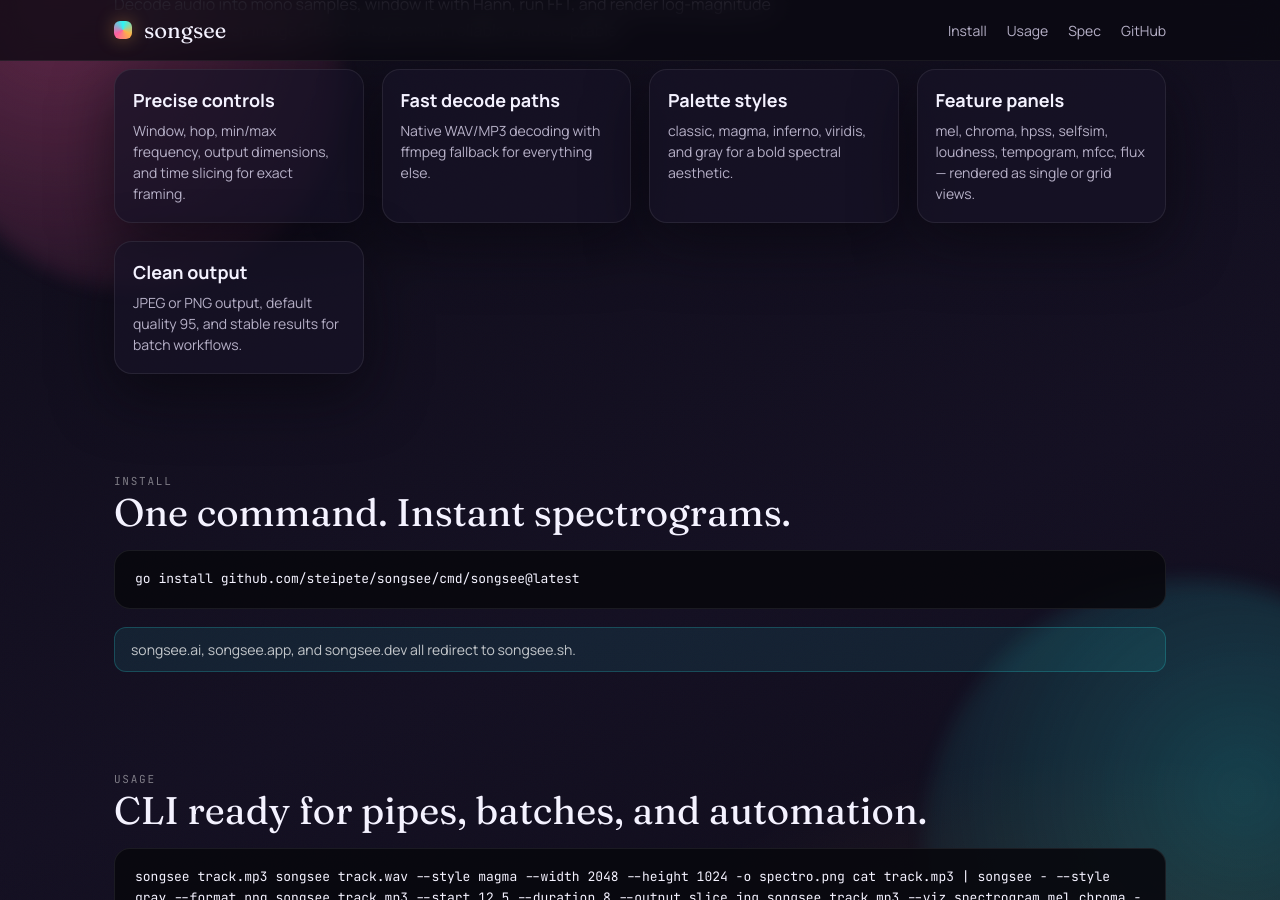
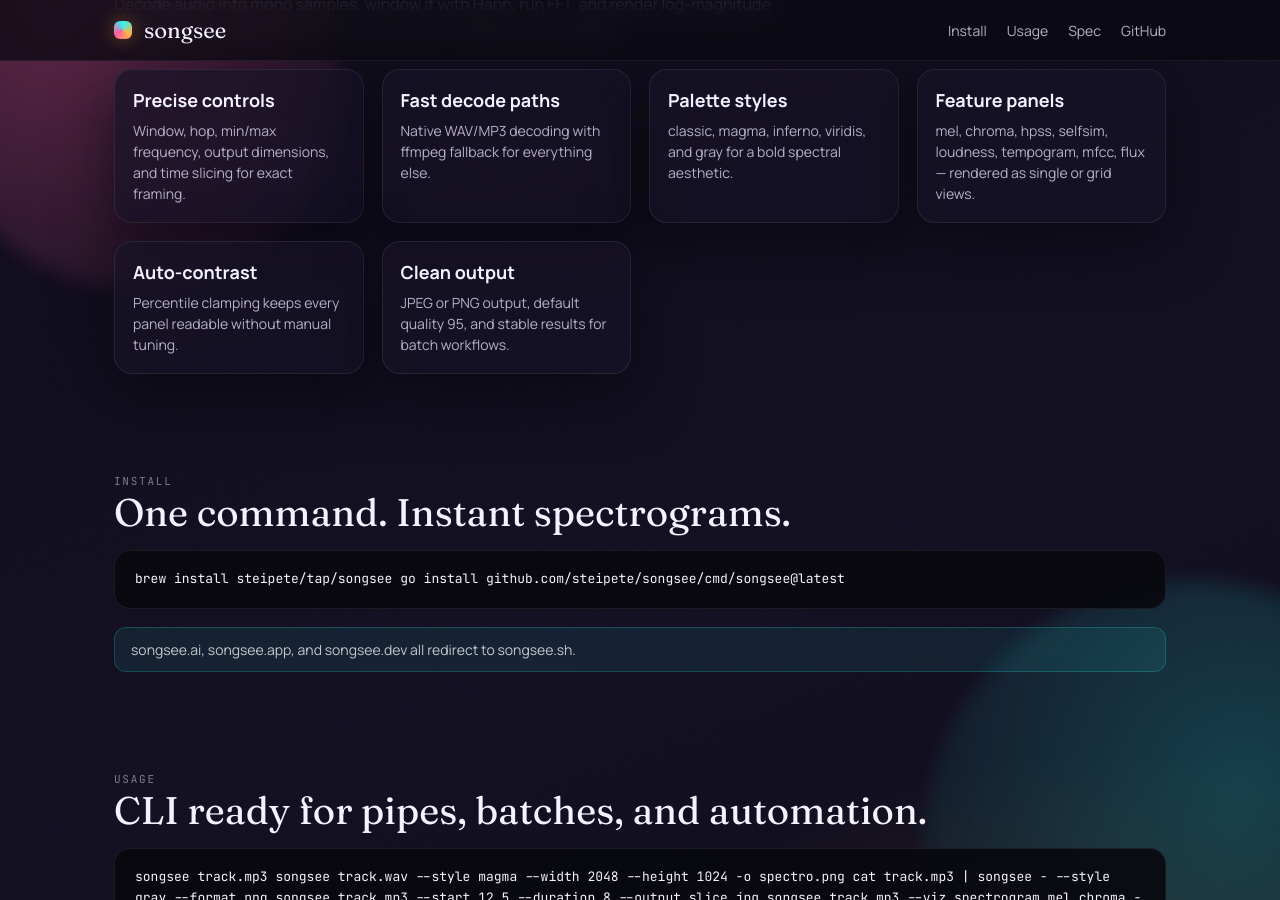
Before and after one commit to steipete/songsee, a Jekyll site: the page built from docs/index.md, in a window 1280 px wide and 900 px high, scrolled down 747 px. Built offline with Jekyll 4.4.1, drawn with Linux system fonts in a browser that asks for light colours.

Commit message:
docs: update install and rendering notes

```diff
--- a/docs/index.md
+++ b/docs/index.md
@@ -53,6 +53,10 @@
       <p>mel, chroma, hpss, selfsim, loudness, tempogram, mfcc, flux — rendered as single or grid views.</p>
     </div>
     <div class="card">
+      <h3>Auto-contrast</h3>
+      <p>Percentile clamping keeps every panel readable without manual tuning.</p>
+    </div>
+    <div class="card">
       <h3>Clean output</h3>
       <p>JPEG or PNG output, default quality 95, and stable results for batch workflows.</p>
     </div>
@@ -63,6 +67,7 @@
   <div class="kicker">Install</div>
   <h2 class="section-title">One command. Instant spectrograms.</h2>
   <div class="code-block">
+    brew install steipete/tap/songsee
     go install github.com/steipete/songsee/cmd/songsee@latest
   </div>
   <div class="domain-note">
```
Also changed, not shown: docs/spec.md (+3 -2 lines), README.md.
